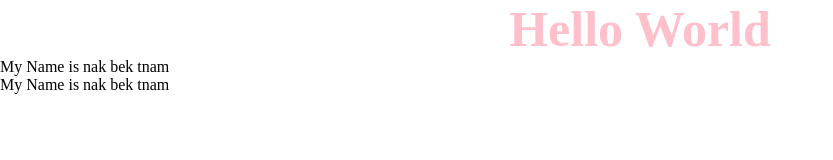
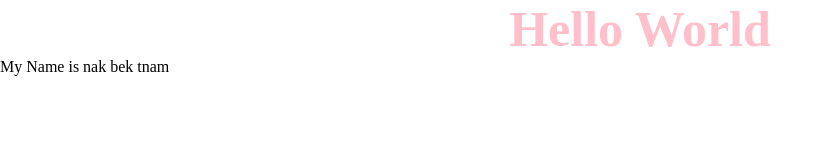
Before and after one commit to MengChhorng1/Duo_Project, a plain HTML site: page Index.html in a window 1280 px wide. Shown: the whole page, without its empty margins (0-833 px from the left). Drawn offline with Linux system fonts and the light colour scheme.

Commit message:
delete one line

```diff
--- a/Index.html
+++ b/Index.html
@@ -9,6 +9,5 @@
   <body>
     <h1>Hello World</h1>
     <p>My Name is nak bek tnam</p>
-    <p>My Name is nak bek tnam</p>
   </body>
 </html>
```
